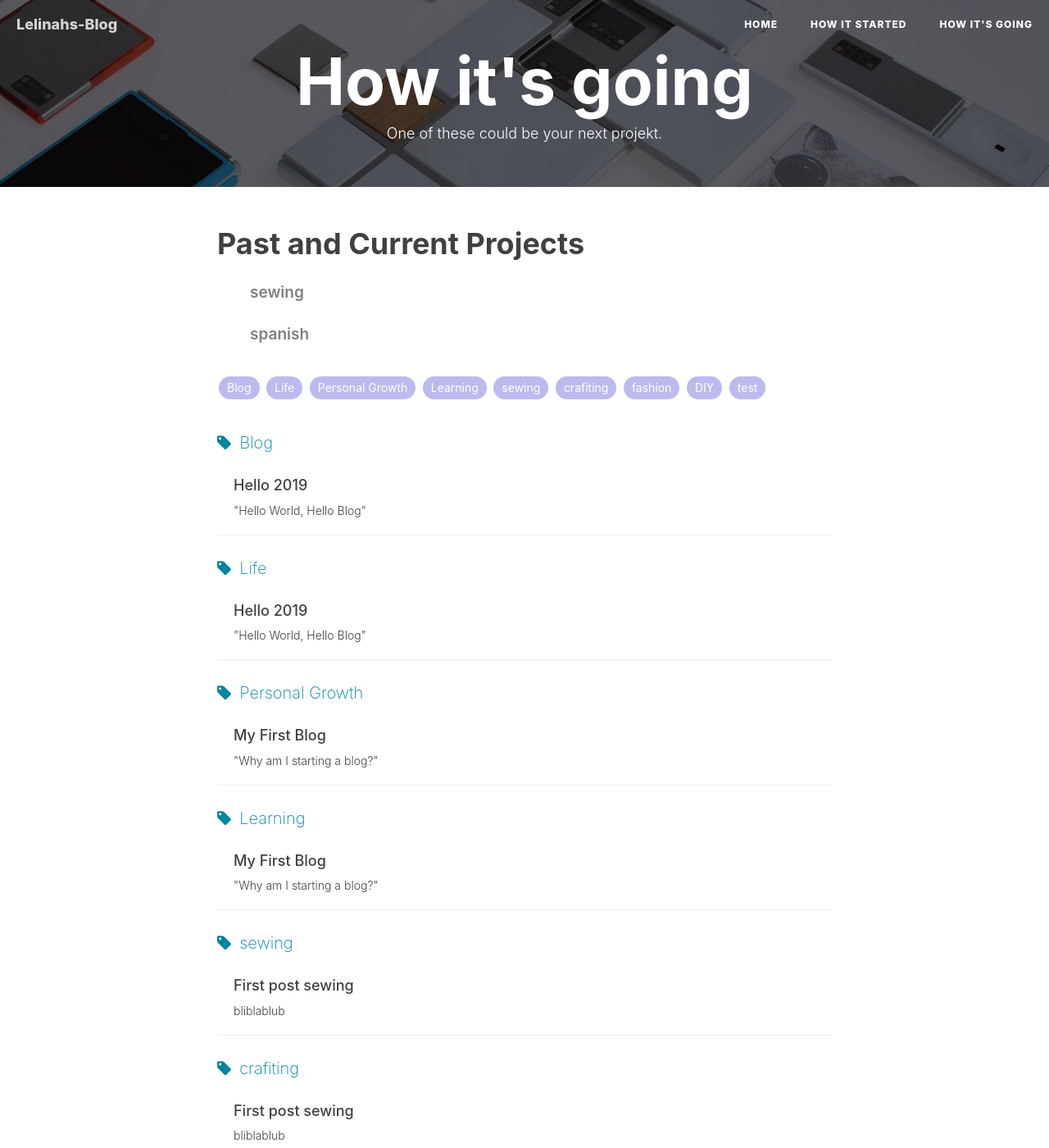
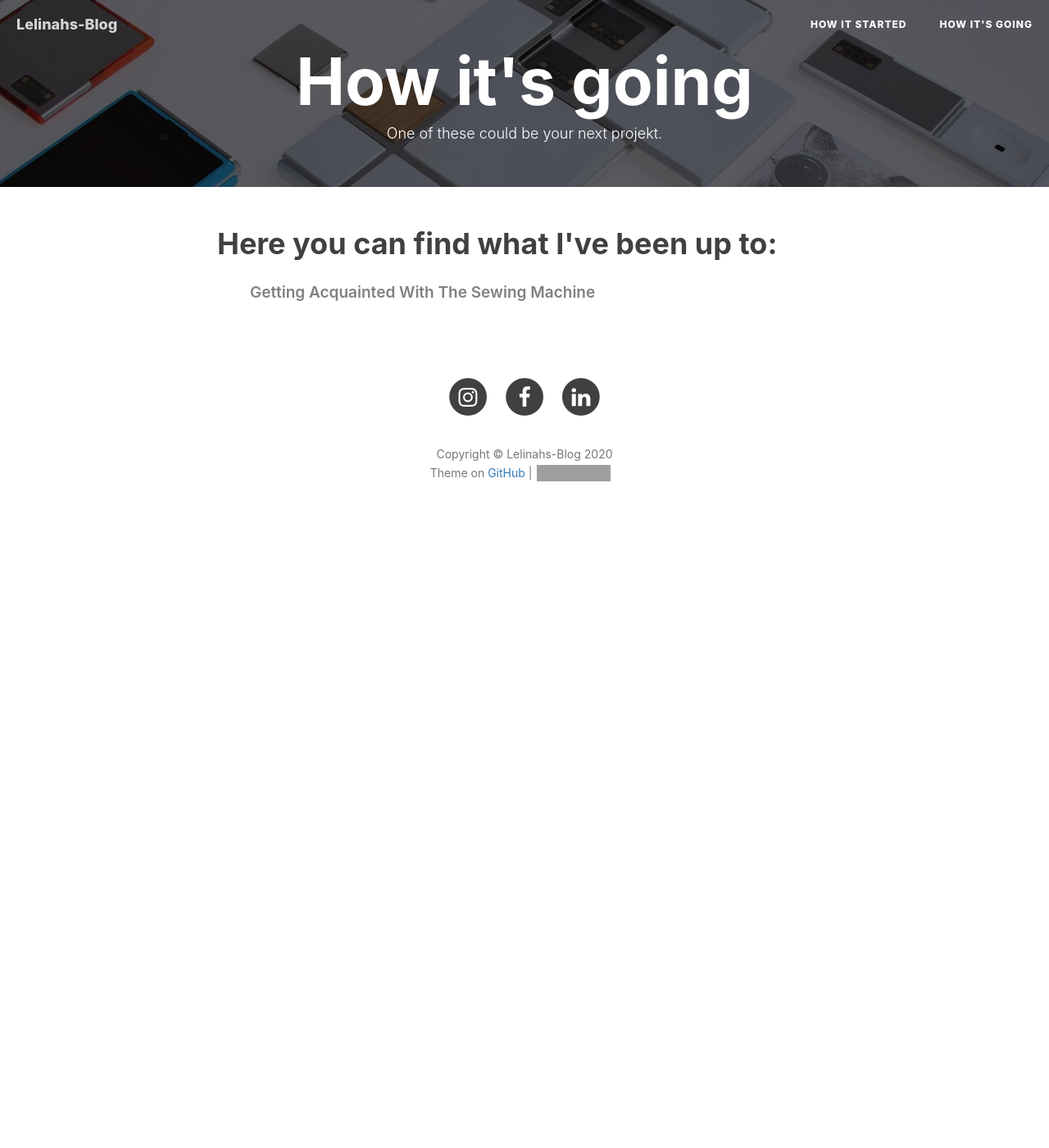
Before and after one commit to Lelinah/lelinah.github.io, a Jekyll site: the page built from tags.html, in a window 1280 px wide and 1400 px high. Shown: the whole window at 82% size. Built offline with Jekyll 4.4.1, drawn with Linux system fonts in a browser that asks for light colours; nearby versions of some CDN libraries; library files that are not in the unit come from our copies; comment, search, counter and statistics services are not loaded; some of the changed text lies outside the part shown; grey boxes are pictures that could not be loaded.

Commit message:
home entfernt
-home button entfernt
-neue mail adresse

```diff
--- a/_config.yml
+++ b/_config.yml
@@ -19,8 +19,8 @@
 title: Lelinahs-Blog # Blog-Name
 SEOTitle: Lelinahs-Blog # Browser Registerkarten titel
 header-img: img/tag-bg.jpg # Hintergrung Bildung auf Home-page
-email: schalk.lea@gmail.com # Email wird im About Me bereich angeziegt
-description: Quote learning # Blog-Beschreibung wird nicht angezeigt
+email: lelinahs.blog@gmail.com # Email wird im About Me bereich angeziegt
+description: Blog about learning different things # Blog-Beschreibung wird nicht angezeigt
 keyword: "Learning, Inspiration, Fashion, Food, Languages, Diversity, Start, Progresss, Personal Growth" # Index-Schlüssel Wörter des Blogs
 url: "http://lelinah.github.io" # Git hub name des Repo-Kontos
 baseurl: "" # can be ignored：for example, '/blog' if your blog hosted on 'host/blog'
--- a/_posts/2020-11-19-First-Post-Sewing.md
+++ b/_drafts/2020-11-19-First-Post-Sewing.md
@@ -1,18 +1,17 @@
 ---
 layout: post
-title: First post sewing
-subtitle: bliblablub
+title: "Minimal cost, perfect fits: I should learn sewing!"
+subtitle: Introduction
 date: 2020-11-18
 author: Lelinah
 header-img: img/post-bg-coffee.jpeg
 project_title: sewing
 catalog: true
 tags:
-  - sewing
-  - crafiting
-  - fashion
+  - Sewing
+  - Crafiting
+  - Fashion
   - DIY
-  - test
 ---
 > funktioniert es so?: qote strich
 
--- a/_includes/nav.html
+++ b/_includes/nav.html
@@ -16,9 +16,9 @@
         <div id="huxblog_navbar">
             <div class="navbar-collapse">
                 <ul class="nav navbar-nav navbar-right">
-                    <li>
+                    <!-- <li>
                         <a href="{{ site.baseurl }}/">Home</a>
-                    </li>
+                    </li> -->
                     {% for page in site.pages %}{% if page.nav_title %}
                     <li>
                         <a href="{{ page.url | prepend: site.baseurl }}">{{ page.nav_title }}</a>
--- a/_layouts/page.html
+++ b/_layouts/page.html
@@ -92,7 +92,7 @@
                         <p>{{site.sidebar-about-description}}</p>
                         {% endif %}
                         <!-- SNS Link -->
-                        <h5> LET'S STAY CONECTED</h5>
+                        <h5> LET&thinsp;'S STAY CONECT&thinsp;ED</h5>
                         <ul class="list-inline">
                             {% if site.RSS %}
                             <li>
--- a/_posts/2010-11-17-Blog.md
+++ /dev/null
@@ -1,15 +0,0 @@
----
-layout:     post
-title:      My First Blog
-subtitle:    "\"Why am I starting a blog?\""
-date:       2020-11-17
-author:     Lea
-header-img: img/post-bg-coffee.jpeg
-catalog: true
-tags:
-    - Personal Growth
-    - Learning
----
-
-> Hello and Wlcome to my first Blog entriy!
-I am going to talk about some of my expierences. Nothing special, but I hope u enjoy my foupas and lern a thing or two with me.
--- a/_posts/2019-08-02-Hello-2019.md
+++ /dev/null
@@ -1,16 +0,0 @@
----
-layout:     post
-title:      Hello 2019
-subtitle:    "\"Hello World, Hello Blog\""
-date:       2019-08-02
-author:     <your name>
-header-img: img/post-bg-2015.jpg
-catalog: true
-tags:
-    - Blog
-    - Life
----
-
-> 暂无内容
-
-你的博客，你的生活，你决定。
--- a/_projects/sewing.html
+++ b/_projects/sewing.html
@@ -1,6 +1,7 @@
 ---
 layout: project_layout
-project_title: sewing
+project_title: Getting Acquainted With The Sewing Machine
+started : true
 ---
 
 The sewing Blog
--- a/tags.html
+++ b/tags.html
@@ -26,14 +26,16 @@
 		<div class="col-lg-8 col-lg-offset-2 col-md-10 col-md-offset-1">
 			<!-- Projekt list -->
 			<div class="zh post-container">
-				<h1> Past and Current Projects </h1>
+				<h1> Here you can find what I've been up to: </h1>
 				<ul>
 					{% for project in site.projects %}
+					{% if project.started %}
 					<div class=""
 					<li>
 						<a href="{{ project.url | prepend: site.baseurl }}"><h5>{{ project.project_title }}</h5></a>
 					</li>
-				{% endfor %}
+					{% endif %}
+				    {% endfor %}
 				</ul>
 			</div>
 			<!-- Tag cloud -->
```
